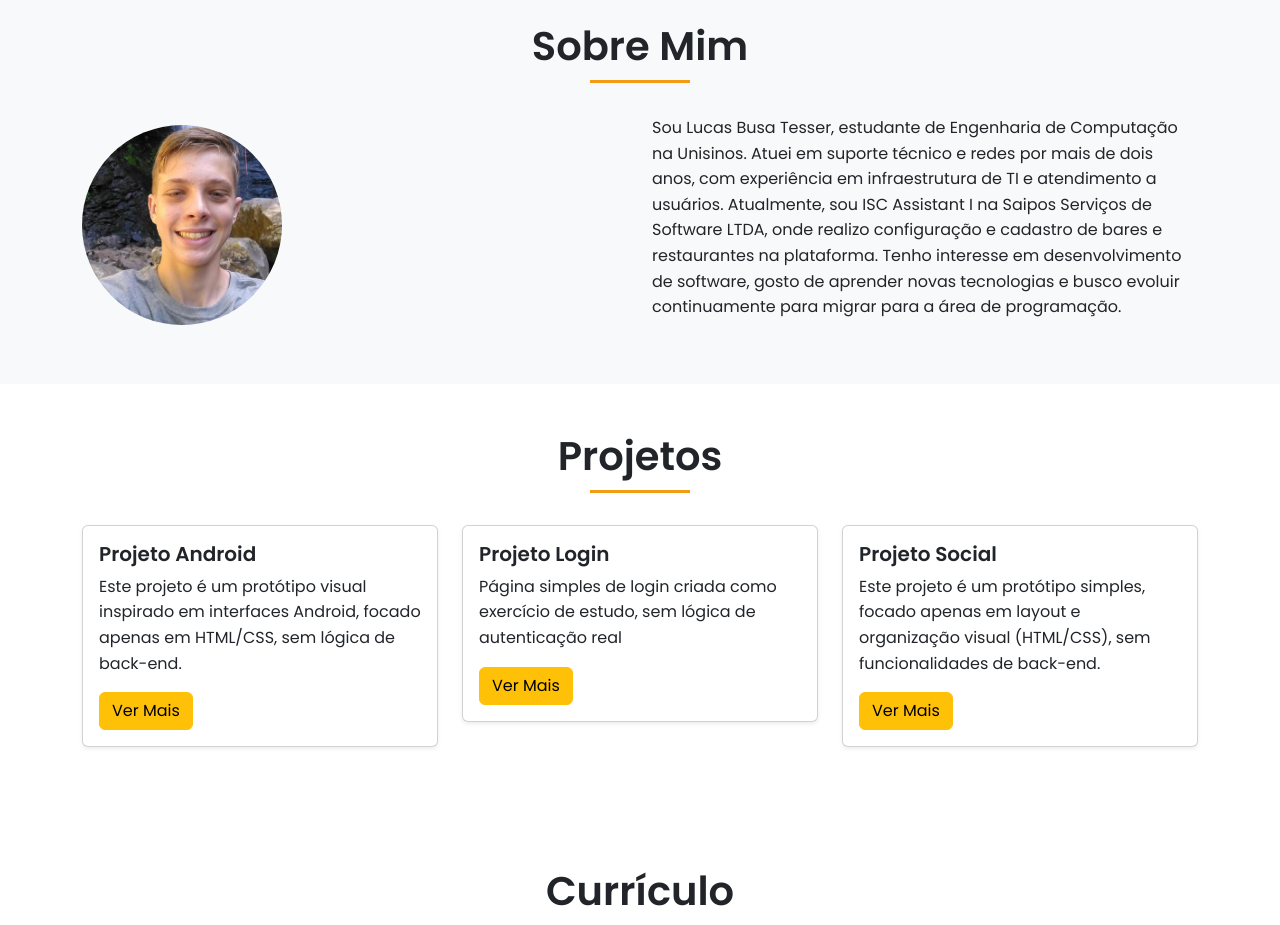
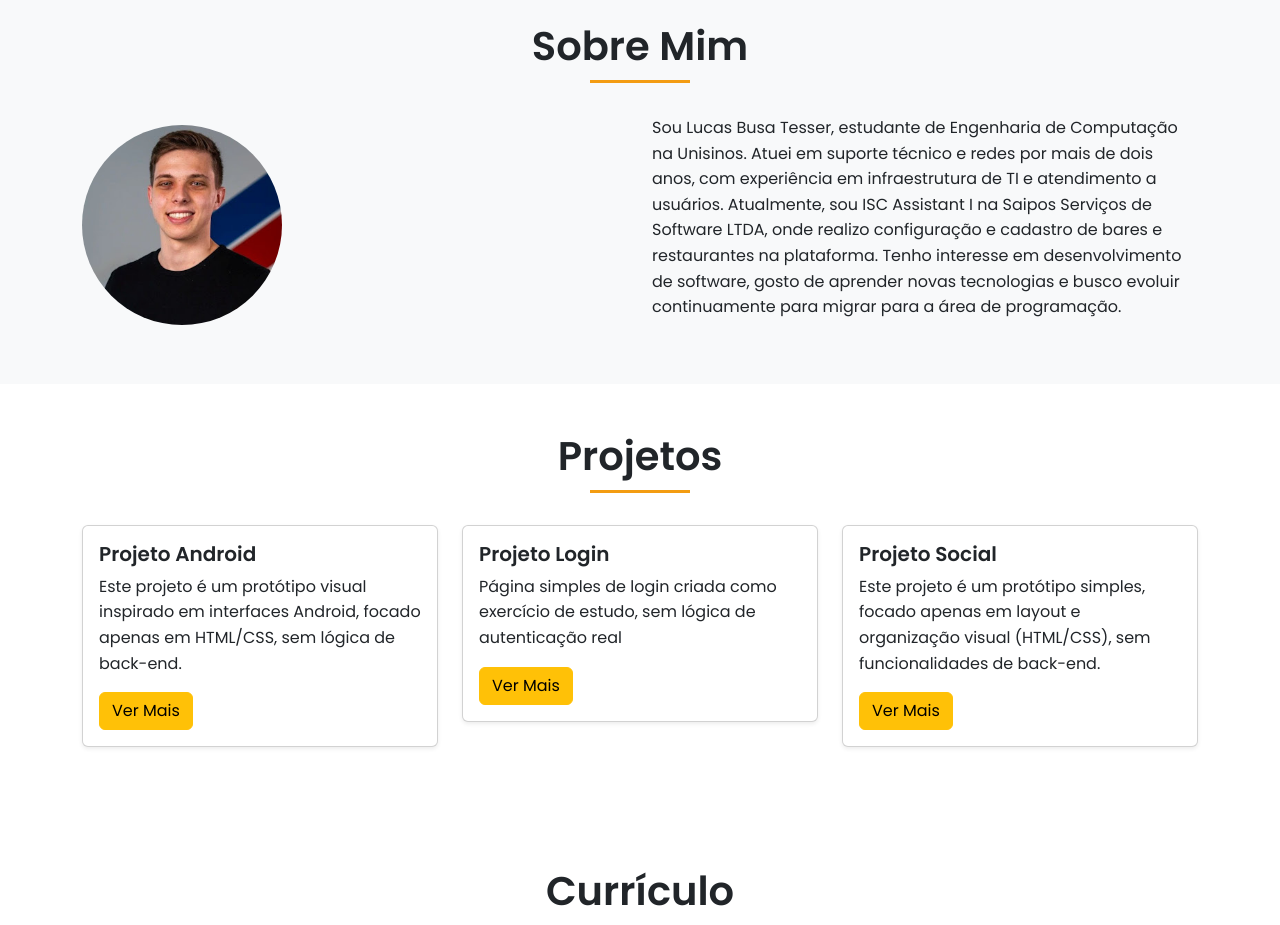
Before and after one commit to tesserlucas/Portfolio, a plain HTML site: page index.html in a window 1280 px wide. Shown: the part 900-1825 px from the top of the page. Drawn offline with nearby package versions, Linux system fonts and the light colour scheme.

Commit message:
Atualizando a foto de perfil

```diff
--- a/index.html
+++ b/index.html
@@ -56,7 +56,7 @@
       <h2 class="section-title" data-aos="fade-up">Sobre Mim</h2>
       <div class="row align-items-center">
         <div class="col-md-6" data-aos="fade-right">
-          <img src="imagens/image.png" alt="Sobre Mim" class="img-fluid rounded-circle perfil-img">
+          <img src="imagens/fotolucas.png" alt="Sobre Mim" class="img-fluid rounded-circle perfil-img">
         </div>
         <div class="col-md-6" data-aos="fade-left">
           <p>Sou Lucas Busa Tesser, estudante de Engenharia de Computação na Unisinos. Atuei em suporte técnico e redes por mais de dois anos, com experiência em infraestrutura de TI e atendimento a usuários. Atualmente, sou ISC Assistant I na Saipos Serviços de Software LTDA, onde realizo configuração e cadastro de bares e restaurantes na plataforma. Tenho interesse em desenvolvimento de software, gosto de aprender novas tecnologias e busco evoluir continuamente para migrar para a área de programação.</p>
```
Also changed, not shown: imagens/fotolucas.png (added), imagens/image.png (deleted).
